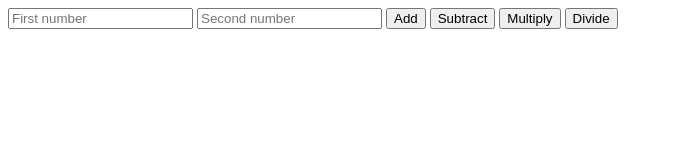
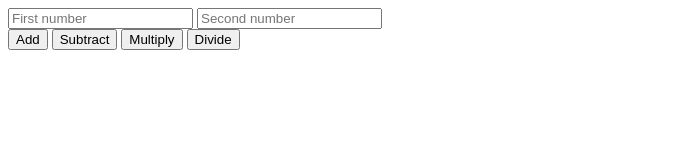
Before and after one commit to j-West/Lambda-Expression-Calculator, a plain HTML site: page index.html in a window 1280 px wide. Shown: the whole page, without its empty margins (0-673 px from the left). Drawn offline with Linux system fonts and the light colour scheme.

Commit message:
Add value attribute to button elements and wrap all four buttons in a div with class btn-div

```diff
--- a/index.html
+++ b/index.html
@@ -7,11 +7,12 @@
   <body>
     <input type="text" name="" placeholder="First number">
     <input type="text" name="" placeholder="Second number">
-    <button type="button" class="buttons">Add</button>
-    <button type="button" class="buttons">Subtract</button>
-    <button type="button" class="buttons">Multiply</button>
-    <button type="button" class="buttons">Divide</button>
-
+    <div class="btn-div">
+      <button type="button" class="buttons" value="add">Add</button>
+      <button type="button" class="buttons" value="subtract">Subtract</button>
+      <button type="button" class="buttons" value="multiply">Multiply</button>
+      <button type="button" class="buttons" value="divide">Divide</button>
+    </div>
     <h2 class="resultHeader"></h2>
     <script src="calculator.js" charset="utf-8"></script>
   </body>
```
